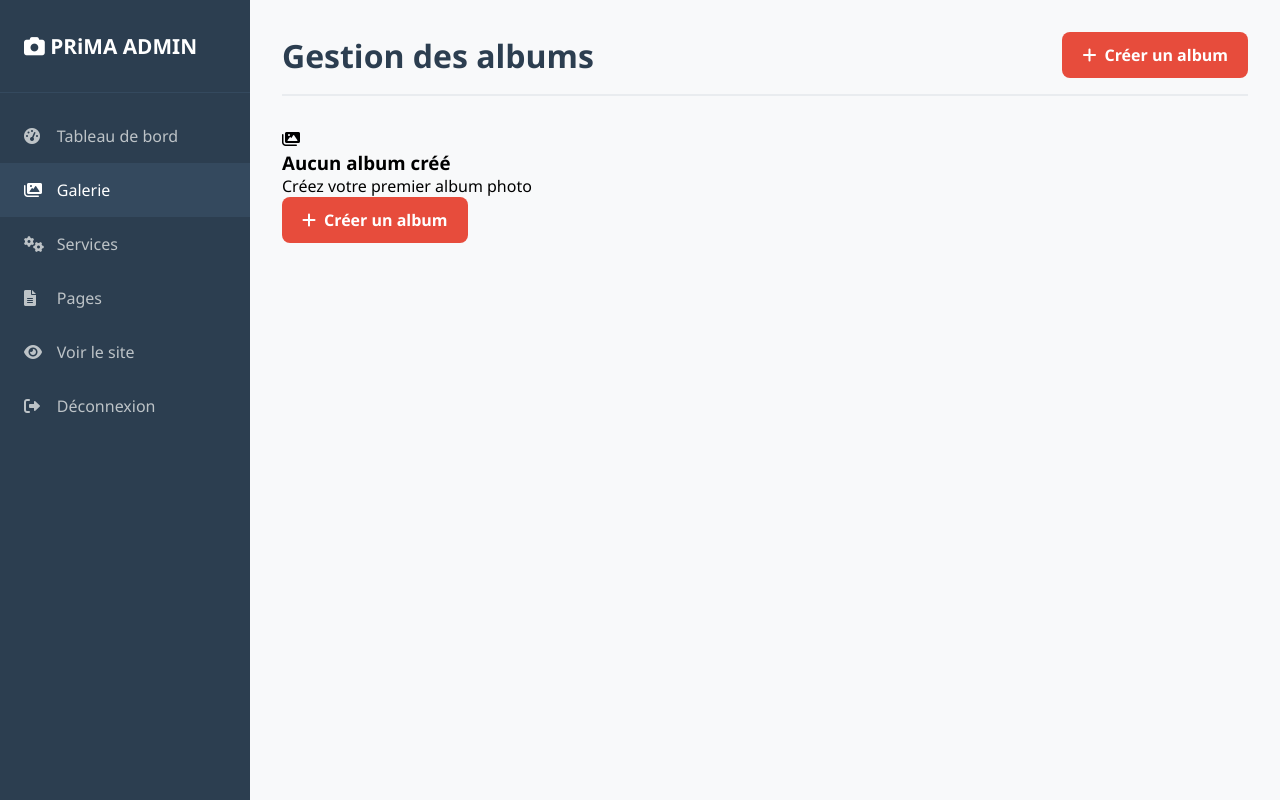
After one commit to JonathanK-N/Portfolio, a Flask app: page /admin/albums in a window 1280 px wide. The commit adds this page. Run offline with Flask 3, Linux system fonts and the light colour scheme; the visitor is signed in with stand-in values (Sample User, id 1); some libraries are stand-ins or nearby versions.

Commit message:
ajout de la fonctionnalité d'ajouter un album

```diff
--- a/app.py
+++ b/app.py
@@ -265,7 +265,8 @@ DEFAULT_DATA = {
             'image': 'https://images.unsplash.com/photo-1511895426328-dc8714191300?w=400&h=300&fit=crop'
         }
     },
-    'categories': ['portrait', 'mariage', 'anniversaire']
+    'categories': ['portrait', 'mariage', 'anniversaire'],
+    'albums': []
 }
 
 def load_data():
@@ -287,6 +288,7 @@ PAGE_CONTENT = app_data['page_content']
 GALLERY_IMAGES = app_data['gallery_images']
 SERVICES = app_data['services']
 CATEGORIES = app_data.get('categories', ['portrait', 'mariage', 'anniversaire'])
+ALBUMS = app_data.get('albums', [])
 
 
 
@@ -449,6 +451,114 @@ def admin_categories():
                 flash(f'Catégorie "{category_to_delete}" supprimée !', 'success')
 
     return render_template('admin/categories.html', categories=CATEGORIES)
+
+@app.route('/admin/albums')
+def admin_albums():
+    if 'admin_logged_in' not in session:
+        return redirect(url_for('admin_login'))
+    return render_template('admin/albums.html', albums=ALBUMS)
+
+@app.route('/admin/albums/add', methods=['GET', 'POST'])
+def admin_add_album():
+    if 'admin_logged_in' not in session:
+        return redirect(url_for('admin_login'))
+
+    if request.method == 'POST':
+        album_name = request.form.get('album_name')
+        album_description = request.form.get('album_description')
+
+        if album_name:
+            new_album = {
+                'id': len(ALBUMS) + 1,
+                'name': album_name,
+                'description': album_description or '',
+                'photos': [],
+                'created_at': '2024-01-01'  # Vous pouvez utiliser datetime si nécessaire
+            }
+
+            ALBUMS.append(new_album)
+            app_data['albums'] = ALBUMS
+            save_data(app_data)
+
+            flash(f'Album "{album_name}" créé avec succès !', 'success')
+            return redirect(url_for('admin_albums'))
+
+    return render_template('admin/add_album.html')
+
+@app.route('/admin/albums/<int:album_id>')
+def admin_view_album(album_id):
+    if 'admin_logged_in' not in session:
+        return redirect(url_for('admin_login'))
+
+    album = next((a for a in ALBUMS if a['id'] == album_id), None)
+    if not album:
+        flash('Album non trouvé', 'error')
+        return redirect(url_for('admin_albums'))
+
+    return render_template('admin/view_album.html', album=album)
+
+@app.route('/admin/albums/<int:album_id>/add-photo', methods=['GET', 'POST'])
+def admin_add_photo_to_album(album_id):
+    if 'admin_logged_in' not in session:
+        return redirect(url_for('admin_login'))
+
+    album = next((a for a in ALBUMS if a['id'] == album_id), None)
+    if not album:
+        flash('Album non trouvé', 'error')
+        return redirect(url_for('admin_albums'))
+
+    if len(album['photos']) >= 15:
+        flash('Limite de 15 photos par album atteinte !', 'error')
+        return redirect(url_for('admin_view_album', album_id=album_id))
+
+    if request.method == 'POST':
+        title = request.form.get('title')
+        file = request.files.get('file')
+
+        if file and allowed_file(file.filename):
+            cloudinary_url = upload_with_ai_optimization(file, f"prima_photo/albums/{album_id}")
+
+            if cloudinary_url:
+                new_photo = {
+                    'url': cloudinary_url,
+                    'title': title
+                }
+                album['photos'].append(new_photo)
+
+                app_data['albums'] = ALBUMS
+                save_data(app_data)
+
+                flash('Photo ajoutée à l\'album !', 'success')
+                return redirect(url_for('admin_view_album', album_id=album_id))
+
+    return render_template('admin/add_photo_album.html', album=album)
+
+@app.route('/admin/albums/<int:album_id>/delete-photo/<int:photo_index>')
+def admin_delete_photo_from_album(album_id, photo_index):
+    if 'admin_logged_in' not in session:
+        return redirect(url_for('admin_login'))
+
+    album = next((a for a in ALBUMS if a['id'] == album_id), None)
+    if album and 0 <= photo_index < len(album['photos']):
+        album['photos'].pop(photo_index)
+        app_data['albums'] = ALBUMS
+        save_data(app_data)
+        flash('Photo supprimée de l\'album !', 'success')
+
+    return redirect(url_for('admin_view_album', album_id=album_id))
+
+@app.route('/admin/albums/<int:album_id>/delete')
+def admin_delete_album(album_id):
+    if 'admin_logged_in' not in session:
+        return redirect(url_for('admin_login'))
+
+    global ALBUMS
+    ALBUMS = [a for a in ALBUMS if a['id'] != album_id]
+    app_data['albums'] = ALBUMS
+    save_data(app_data)
+
+    flash('Album supprimé !', 'success')
+    return redirect(url_for('admin_albums'))
 
 @app.route('/admin/gallery/delete/<int:image_id>')
 def admin_delete_image(image_id):
--- /dev/null
+++ b/templates/admin/albums.html
@@ -0,0 +1,90 @@
+<!DOCTYPE html>
+<html lang="fr">
+<head>
+    <meta charset="UTF-8">
+    <meta name="viewport" content="width=device-width, initial-scale=1.0">
+    <title>Gestion Albums - Administration</title>
+    <link href="https://cdnjs.cloudflare.com/ajax/libs/font-awesome/6.0.0/css/all.min.css" rel="stylesheet">
+    <link href="{{ url_for('static', filename='css/admin.css') }}" rel="stylesheet">
+</head>
+<body>
+    <div class="admin-layout">
+        <nav class="admin-sidebar">
+            <div class="admin-logo">
+                <h2><i class="fas fa-camera"></i> PRiMA ADMIN</h2>
+            </div>
+            <ul class="admin-menu">
+                <li><a href="{{ url_for('admin_dashboard') }}"><i class="fas fa-tachometer-alt"></i> Tableau de bord</a></li>
+                <li><a href="{{ url_for('admin_gallery') }}" class="active"><i class="fas fa-images"></i> Galerie</a></li>
+                <li><a href="{{ url_for('admin_services') }}"><i class="fas fa-cogs"></i> Services</a></li>
+                <li><a href="{{ url_for('admin_pages') }}"><i class="fas fa-file-alt"></i> Pages</a></li>
+                <li><a href="{{ url_for('home') }}" target="_blank"><i class="fas fa-eye"></i> Voir le site</a></li>
+                <li><a href="{{ url_for('admin_logout') }}"><i class="fas fa-sign-out-alt"></i> Déconnexion</a></li>
+            </ul>
+        </nav>
+
+        <main class="admin-content">
+            <header class="admin-header">
+                <h1>Gestion des albums</h1>
+                <a href="{{ url_for('admin_add_album') }}" class="btn-primary">
+                    <i class="fas fa-plus"></i> Créer un album
+                </a>
+            </header>
+
+            {% with messages = get_flashed_messages(with_categories=true) %}
+                {% if messages %}
+                    <div class="flash-messages">
+                        {% for category, message in messages %}
+                            <div class="flash-message flash-{{ category }}">{{ message }}</div>
+                        {% endfor %}
+                    </div>
+                {% endif %}
+            {% endwith %}
+
+            <div class="albums-grid">
+                {% for album in albums %}
+                <div class="album-card">
+                    <div class="album-preview">
+                        {% if album.photos %}
+                            <img src="{{ album.photos[0].url }}" alt="{{ album.name }}">
+                        {% else %}
+                            <div class="album-placeholder">
+                                <i class="fas fa-images"></i>
+                                <p>Aucune photo</p>
+                            </div>
+                        {% endif %}
+                        <div class="album-count">{{ album.photos|length }}/15</div>
+                    </div>
+
+                    <div class="album-info">
+                        <h3>{{ album.name }}</h3>
+                        <p>{{ album.description }}</p>
+                        <div class="album-meta">
+                            <span><i class="fas fa-images"></i> {{ album.photos|length }} photos</span>
+                        </div>
+                    </div>
+
+                    <div class="album-actions">
+                        <a href="{{ url_for('admin_view_album', album_id=album.id) }}" class="btn-primary">
+                            <i class="fas fa-eye"></i> Voir
+                        </a>
+                        <a href="{{ url_for('admin_delete_album', album_id=album.id) }}" class="btn-danger" onclick="return confirm('Supprimer cet album ?')">
+                            <i class="fas fa-trash"></i> Supprimer
+                        </a>
+                    </div>
+                </div>
+                {% else %}
+                <div class="empty-state">
+                    <i class="fas fa-images"></i>
+                    <h3>Aucun album créé</h3>
+                    <p>Créez votre premier album photo</p>
+                    <a href="{{ url_for('admin_add_album') }}" class="btn-primary">
+                        <i class="fas fa-plus"></i> Créer un album
+                    </a>
+                </div>
+                {% endfor %}
+            </div>
+        </main>
+    </div>
+</body>
+</html>
--- a/templates/admin/gallery.html
+++ b/templates/admin/gallery.html
@@ -16,6 +16,7 @@
             <ul class="admin-menu">
                 <li><a href="{{ url_for('admin_dashboard') }}"><i class="fas fa-tachometer-alt"></i> Tableau de bord</a></li>
                 <li><a href="{{ url_for('admin_gallery') }}" class="active"><i class="fas fa-images"></i> Galerie</a></li>
+                <li><a href="{{ url_for('admin_albums') }}"><i class="fas fa-photo-video"></i> Albums</a></li>
                 <li><a href="{{ url_for('admin_services') }}"><i class="fas fa-cogs"></i> Services</a></li>
                 <li><a href="{{ url_for('admin_pages') }}"><i class="fas fa-file-alt"></i> Pages</a></li>
                 <li><a href="{{ url_for('home') }}" target="_blank"><i class="fas fa-eye"></i> Voir le site</a></li>
```
Also changed, not shown: templates/admin/add_album.html (added, +65 -0 lines), templates/admin/add_photo_album.html (added, +83 -0 lines), templates/admin/view_album.html (added, +90 -0 lines).
